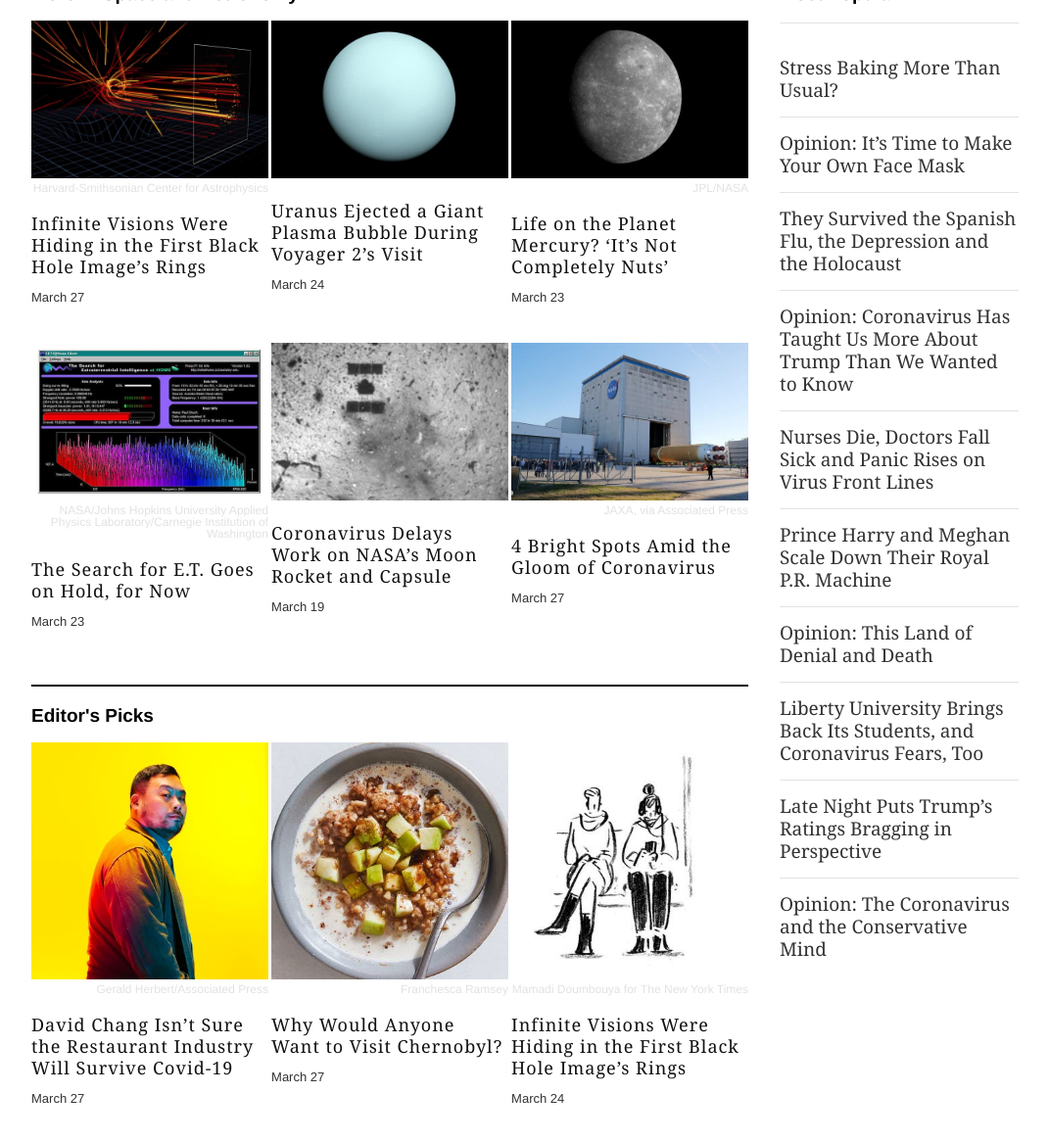
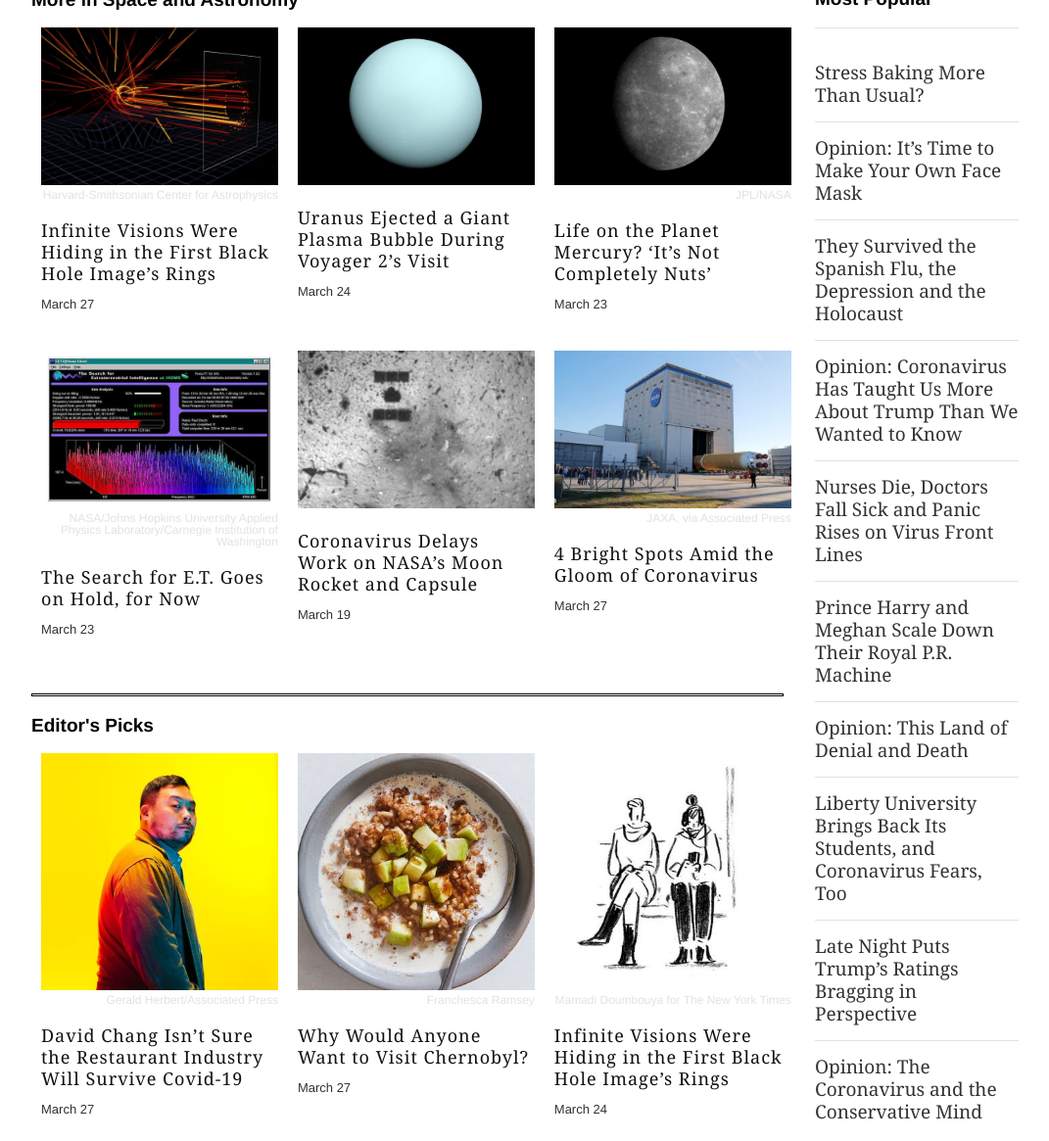
Before and after one commit to hatemswaileh/NYTClone-Mikael-Hatem, a website: page index.html in a window 1280 px wide. Shown: the part 9844-11009 px from the top of the page at 98% size, without its empty margins (112-1183 px from the left). Drawn offline with Linux system fonts and the light colour scheme; a web font is replaced by a local one.

Commit message:
added the GRID insted of FLEX on More in Space and Astronomy Section

```diff
--- a/assets/styles/style.css
+++ b/assets/styles/style.css
@@ -388,12 +388,17 @@ article.ep-all-article {
   display: flex;
   justify-content: space-around;
   width: 80vw;
-  margin: auto;
+  margin: 5px auto 5px auto;
+}
+
+section.more-article-grid {
+    display: grid;
+    grid-template-columns: auto auto auto;
 }
 
 .more-article {
   width: 18.9vw;
-  padding: 0 0 20px;
+  padding: 0 10px 20px;
 }
 
 img.more-article-img {
--- a/index.html
+++ b/index.html
@@ -567,7 +567,7 @@
       <section id="more-article-container">
         <span class="wide-separator"></span>
         <h3 class="sub-heading">More in Space and Astronomy</h3>
-
+        <section class="more-article-grid">
         <div class="more-article">
           <a href="#">
             <figure>
@@ -685,8 +685,10 @@
             >
           </a>
         </div>
+        </section>
         <span class="wide-separator"></span>
         <h3 class="sub-heading">Editor's Picks</h3>
+        <section class="more-article-grid">
         <div class="more-article">
           <a href="#">
             <figure>
@@ -748,6 +750,7 @@
             >
           </a>
         </div>
+        </section>
       </section>
       <section id="most-popular">
         <span class="wide-separator"></span>
```
